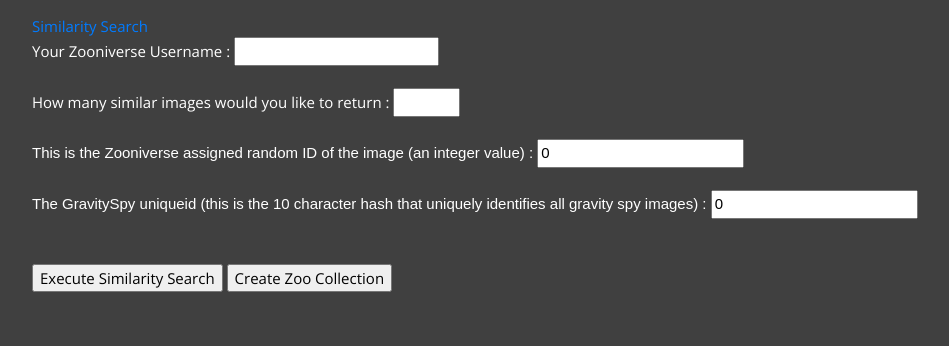
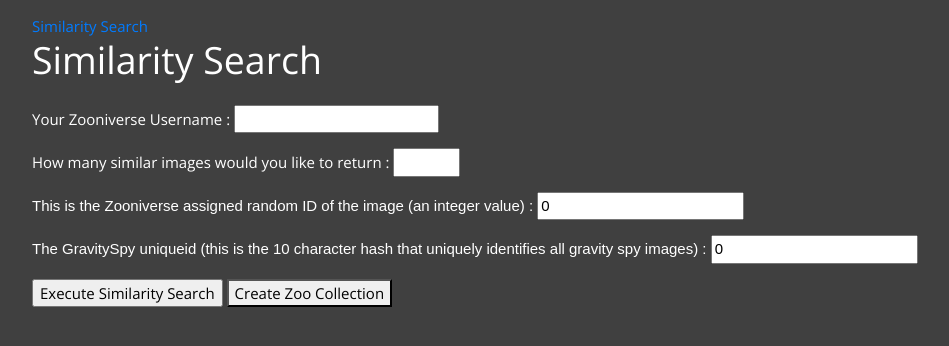
Before and after one commit to Gravity-Spy/gravityspytools, a Django app: page /search/ in a window 1280 px wide. Shown: the part 53-399 px from the top of the page, without its empty margins (23-972 px from the left). Run offline with Django 3.2, Linux system fonts and the light colour scheme; some libraries are stand-ins or nearby versions.

Commit message:
Form styling. Fix nav bar active class state

```diff
--- a/gravityspytools/collection_to_subjectset/urls.py
+++ b/gravityspytools/collection_to_subjectset/urls.py
@@ -2,6 +2,7 @@
 
 from . import views
 
+app_name = 'collection_to_subjectset'
 urlpatterns = [
     url(r'^$', views.index, name='index'),
     url(r'^make_subjectset_from_collection/$', views.make_subjectset_from_collection, name='make_subjectset_from_collection'),
--- a/gravityspytools/collectioninfo/templates/collectioninfo.html
+++ b/gravityspytools/collectioninfo/templates/collectioninfo.html
@@ -2,8 +2,7 @@
 
 {% block content %}
 
-{% block nav-collectioninfo %}<a class="active" href="/collection-info/">Display Your Collection With Metadata Info</a>{% endblock %}
-
+<h1>Display Your Collection With Metadata Info</h1>
 <form action="/collectioninfo/collectioninfo/" method="get" style="display: inline;">
     <br>
     {% for field in form.visible_fields %}
--- a/gravityspytools/collectioninfo/urls.py
+++ b/gravityspytools/collectioninfo/urls.py
@@ -2,6 +2,7 @@
 
 from . import views
 
+app_name = 'collectioninfo'
 urlpatterns = [
     url(r'^$', views.index, name='index'),
     url(r'^collectioninfo/$', views.collectioninfo, name='collectioninfo'),
--- a/gravityspytools/display_glitches_DB/templates/form_for_DB.html
+++ b/gravityspytools/display_glitches_DB/templates/form_for_DB.html
@@ -2,8 +2,7 @@
 
 {% block content %}
 
-{% block nav-display_glitches_DB %}<a class="active" href="/display-glitches-db/">Search Glitch DB (not Similarity DB) for Metadata</a>{% endblock %}
-
+<h1>Search Glitch DB (not Similarity DB) for Metadata</h1>
 <form action="/display_glitches_DB/do_DB_search/" method="get" style="display: inline;">
     <br>
     {% for field in form.visible_fields %}
--- a/gravityspytools/display_glitches_DB/urls.py
+++ b/gravityspytools/display_glitches_DB/urls.py
@@ -2,6 +2,7 @@
 
 from . import views
 
+app_name = 'display_glitches_DB'
 urlpatterns = [
     url(r'^$', views.index, name='index'),
     url(r'^do_DB_search/$', views.do_DB_search, name='do_DB_search'),
--- a/gravityspytools/search/templates/form.html
+++ b/gravityspytools/search/templates/form.html
@@ -3,34 +3,30 @@
 {% block content %}
 
 {% block nav-search %}<a class="active" href="/search/">Similarity Search</a>{% endblock %}
+<h1>Similarity Search</h1>
 
-<form action="/search/do_collection_creation/" method="post" style="display: inline;">
+<div>
+  <form action="/search/do_collection_creation/" method="post" style="display: inline;">
      {% csrf_token %}
 
-    <br>
+    <fieldset>
     {% for field in form.visible_fields %}
-        {% if field.id_for_label == 'id_imageid' %}
-            <div class="ui-widget">
-              {{ field.label }} : {{ field }}
-            </div>
-            <br>
-        {% elif field.id_for_label == 'id_zooid' %}
-            <div class="ui-widget">
-              {{ field.label }} : {{ field }}
-            </div>
-            <br>
+        {% if field.id_for_label == 'id_imageid' or field.id_for_label == 'id_zooid' %}
+          <label class="ui-widget">
+            {{ field.label }} : {{ field }}
+          </label>
         {% else %}
-            <div>
+          <label>
             {{ field.label }} : {{ field }}
-            </div>
-            <br>
+          </label>
         {% endif %}
     {% endfor %}
-    <br>
+    </fieldset>
 
     <input type="submit" value="Execute Similarity Search" formaction="/search/do_similarity_search/" formmethod="get"/>
-    <input type="submit" value="Create Zoo Collection"/>
-</form>
+    <button type="submit">Create Zoo Collection</button>
+  </form>
+</div>
 
 <script type="text/javascript">
     $(document).ready(function(){
--- a/gravityspytools/search/urls.py
+++ b/gravityspytools/search/urls.py
@@ -2,6 +2,7 @@
 
 from . import views
 
+app_name = 'search'
 urlpatterns = [
     url(r'^$', views.index, name='index'),
     url(r'^do_similarity_search/$', views.do_similarity_search, name='do_similarity_search'),
--- a/gravityspytools/static/css/main.css
+++ b/gravityspytools/static/css/main.css
@@ -48,6 +48,11 @@
   padding: 1em;
 }
 
+form label {
+  display: block;
+  margin: 1em 0
+}
+
 @media screen and (max-width: 1200px) {
   header > nav {
     flex-direction: column;
--- a/gravityspytools/templates/base.html
+++ b/gravityspytools/templates/base.html
@@ -35,11 +35,13 @@
 {% block nav %}
 <header>
   <nav id="nav">
-    <li>{% block nav-home %}<a href="/">Home</a>{% endblock %}</li>
-    <li>{% block nav-search %}<a href="/search/">Similarity Search</a>{% endblock %}</li>
-    <li>{% block nav-collectioninfo %}<a href="/collection-info">Display Your Collection With Metadata Info</a>{% endblock %}</li>
-    <li>{% block nav-collection-to-subjectset %}<a href="/collection-to-subject-set">Create a Workflow to Vet a Collection</a>{% endblock %}</li>
-    <li>{% block nav-display_glitches_DB %}<a href="/display-glitches-db">Search Glitch DB (not Similarity DB) for Metadata</a>{% endblock %}</li>
+    {% with app_name=request.resolver_match.app_name %}
+    <li><a {% if request.resolver_match.url_name == 'home' %}class="active"{% endif %} href="/">Home</a></li>
+    <li><a {% if app_name == 'search' %}class="active"{% endif %} href="/search/">Similarity Search</a></li>
+    <li><a {% if app_name == 'collectioninfo' %}class="active"{% endif %} href="/collection-info">Display Your Collection With Metadata Info</a></li>
+    <li><a {% if app_name == 'collection_to_subjectset' %}class="active"{% endif %} href="/collection-to-subject-set">Create a Workflow to Vet a Collection</a></li>
+    <li><a {% if app_name == 'display_glitches_DB' %}class="active"{% endif %} href="/display-glitches-db">Search Glitch DB (not Similarity DB) for Metadata</a></li>
+     {% endwith %}
   </nav>
 </header>
 {% endblock %}
```
Also changed, not shown: gravityspytools/collection_to_subjectset/templates/subjectset_from_collection_form.html (+8 -9 lines).
